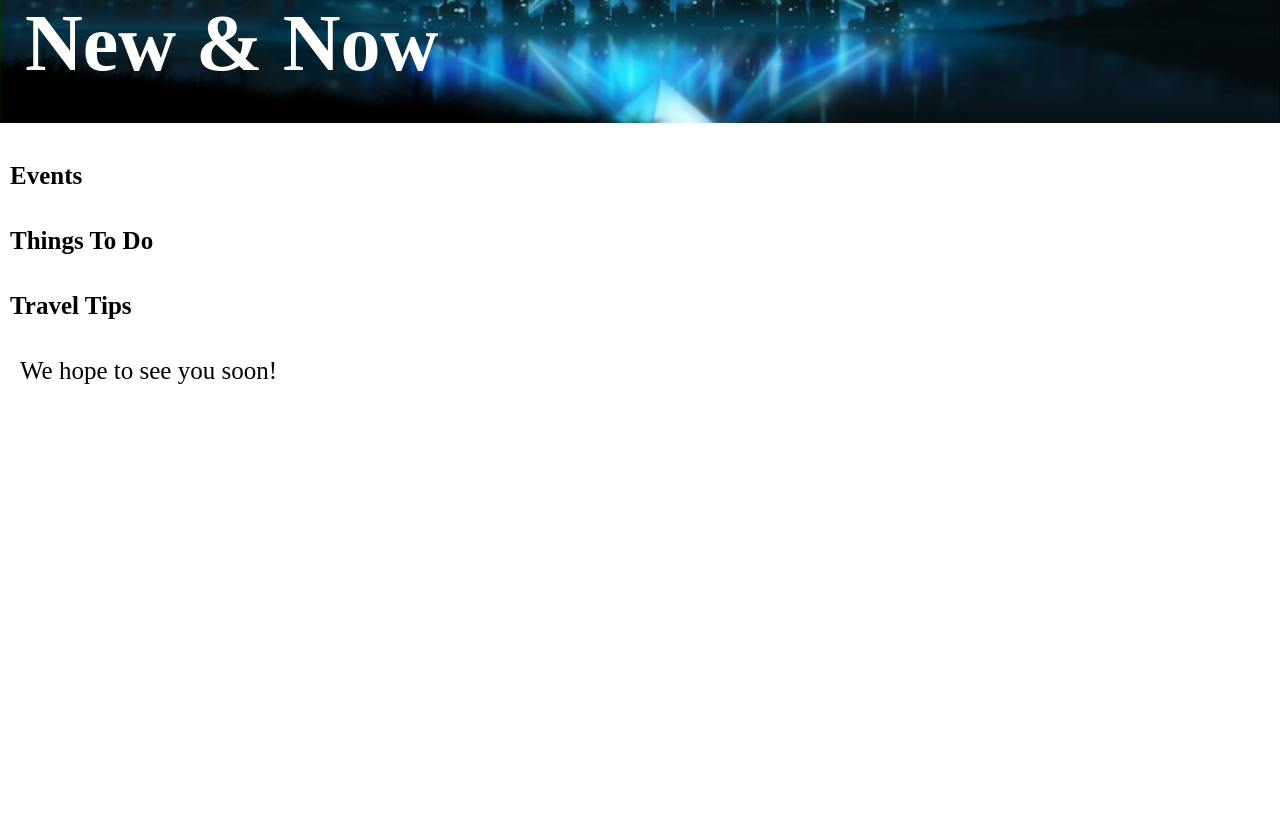
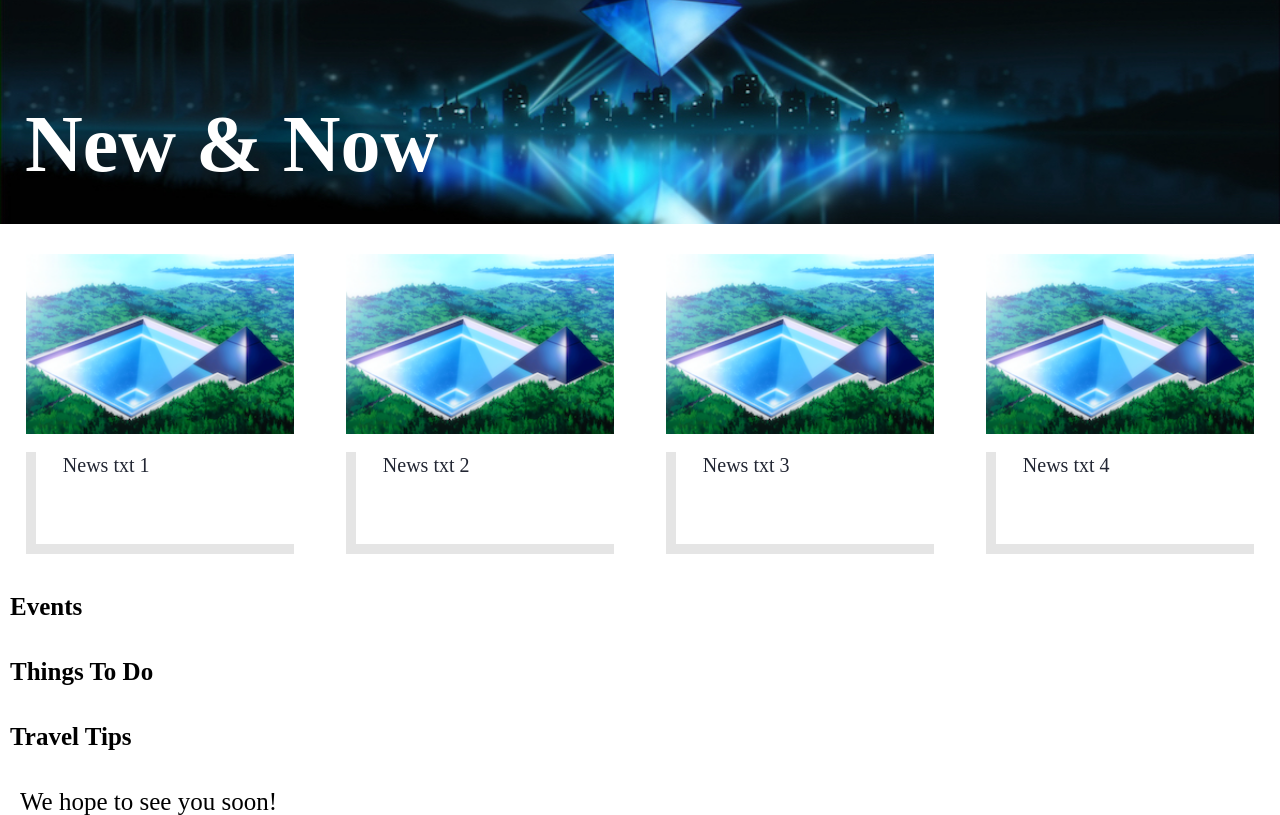
Before and after one commit to Athomas1794/Tokyo-3-Tourism, a plain HTML site: page index.html in a window 1280 px wide. Shown: the part 1171-1986 px from the top of the page. Before the commit the page ends 1555 px from the top, so only its background shows below. Drawn offline with Linux system fonts and the light colour scheme.

Commit message:
highlighted news panels + sticky navbar

```diff
--- a/index.html
+++ b/index.html
@@ -40,6 +40,24 @@
         <div id="new" class="banner-photo">
             <h2 class="banner-header">New & Now</h2>
         </div>
+        <div class="highlights">
+            <div class="highlight-item">
+                <img class="highlight-img" src="Resources/images/nerv-hq-highlight.png">
+                <h3 class="highlight-txt">News txt 1</h3>
+            </div>
+            <div class="highlight-item">
+                <img class="highlight-img" src="Resources/images/nerv-hq-highlight.png">
+                <h3 class="highlight-txt">News txt 2</h3>
+            </div>
+            <div class="highlight-item">
+                <img class="highlight-img" src="Resources/images/nerv-hq-highlight.png">
+                <h3 class="highlight-txt">News txt 3</h3>
+            </div>
+            <div class="highlight-item">
+                <img class="highlight-img" src="Resources/images/nerv-hq-highlight.png">
+                <h3 class="highlight-txt">News txt 4</h3>
+            </div>
+        </div>
         <div id="events">
             <h2>Events</h2>
         </div>
--- a/style.css
+++ b/style.css
@@ -44,6 +44,14 @@ table {
 	border-spacing: 0;
 }
 
+nav {
+    position: fixed;
+    top: 0;
+    width: 100%;
+    background-color: white;
+    z-index: 2;
+}
+
 nav img {
     padding: 10px 10px;
     padding-right: 100px;
@@ -65,7 +73,7 @@ nav ul li {
 }
 
 .banner-photo {
-    margin-top: 35px;
+    margin-top: 100px;
     height: 470px;
     background-image: url('Resources/images/Tokyo3-skyline-banner.png');
     background-position: center;
@@ -130,6 +138,7 @@ p {
 #information {
     border-top: 10px solid #e9b31f;
     border-left: 13px solid #e9b31f;
+    margin-bottom: 130px;
     padding: 20px 10px;
     color: #e9b31f;
     position: relative;
@@ -143,5 +152,48 @@ p {
 #information p {
     color: black;
     font-size: 16px;
+    font-weight: bold;
     padding-top: 5px;
 }
+
+.highlights {
+    display: flex;
+    justify-content: space-around;
+    margin-top: 1.5em;
+    height: 300px;
+    width: 100%;
+}
+
+.highlight-item {
+    display: flex;
+    align-items: stretch;
+    justify-content: space-around;
+    flex-direction: column;
+    overflow: hidden;
+}
+.highlight-img {
+    width: 100%;
+    height: 60%;
+    flex-grow: 1;
+    flex-shrink: 1;
+}
+
+.highlight-txt {
+    height: 40%;
+    width: 100%;
+    padding-left: 10%;
+    padding-right: 0;
+    border-left: 10px solid #e5e5e5;
+    border-bottom: 10px solid #e5e5e5;
+    overflow-x: hidden;
+    margin-top: 18px;
+    color: #222633;
+    line-height: 1.3;
+    flex-grow: 1;
+    flex-shrink: 1;
+}
+
+.highlight-txt:hover {
+    border-color: black;
+    cursor: pointer;
+}
```
Also changed, not shown: Resources/images/nerv-hq-highlight.png (added), Resources/images/nerv-hq.png (added), Resources/images/ramiel-over-water.png (added).
